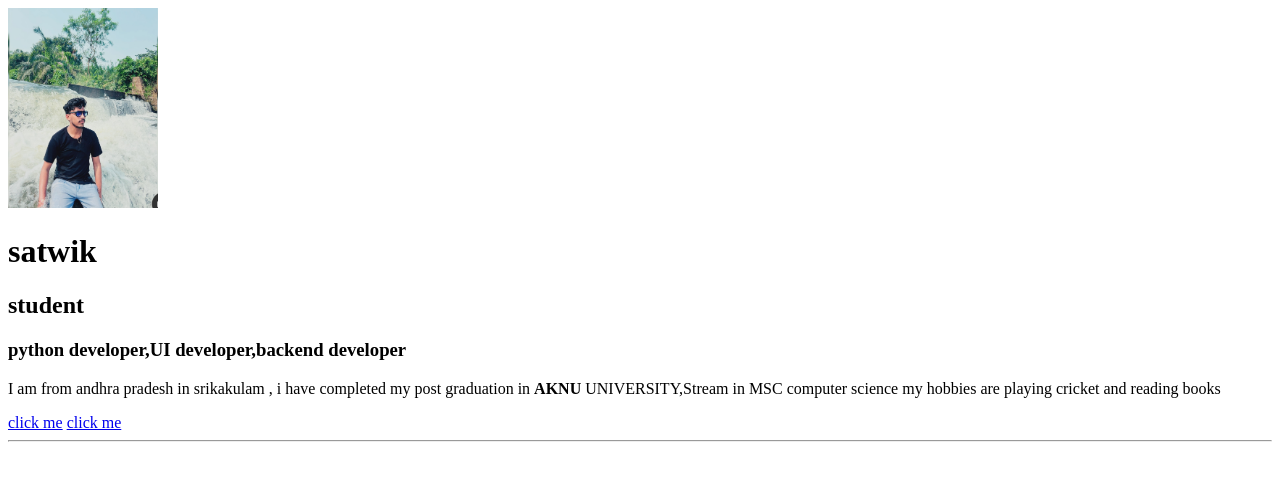
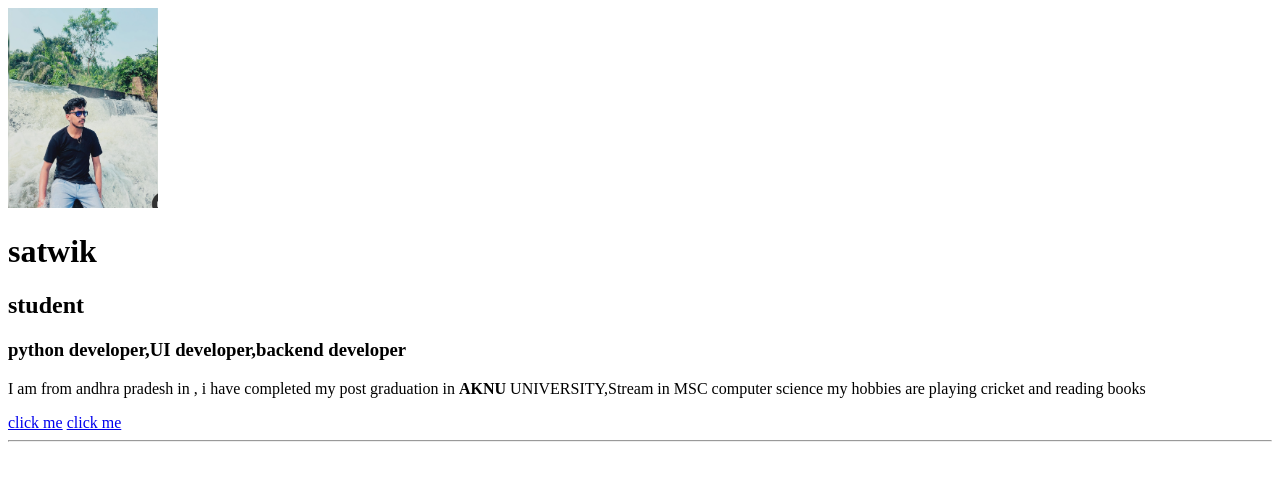
Before and after one commit to satwik794/profile, a plain HTML site: page index.html in a window 1280 px wide. Drawn offline with Linux system fonts and the light colour scheme.

Commit message:
srikakulam deleted

```diff
--- a/index.html
+++ b/index.html
@@ -11,7 +11,7 @@
     <h1>satwik</h1>
     <h2>student</h2>
     <h3>python developer,UI developer,backend developer</h3>
-    <p>I am from andhra pradesh in srikakulam , i have completed my post graduation in <b>AKNU</b>  UNIVERSITY,Stream in MSC computer science my hobbies are playing cricket and reading books </p>
+    <p>I am from andhra pradesh in , i have completed my post graduation in <b>AKNU</b>  UNIVERSITY,Stream in MSC computer science my hobbies are playing cricket and reading books </p>
     <a href="https://www.facebook.com">click me</a>
     <a href="https://www.instgram.com">click me</a>
     <hr>
```
